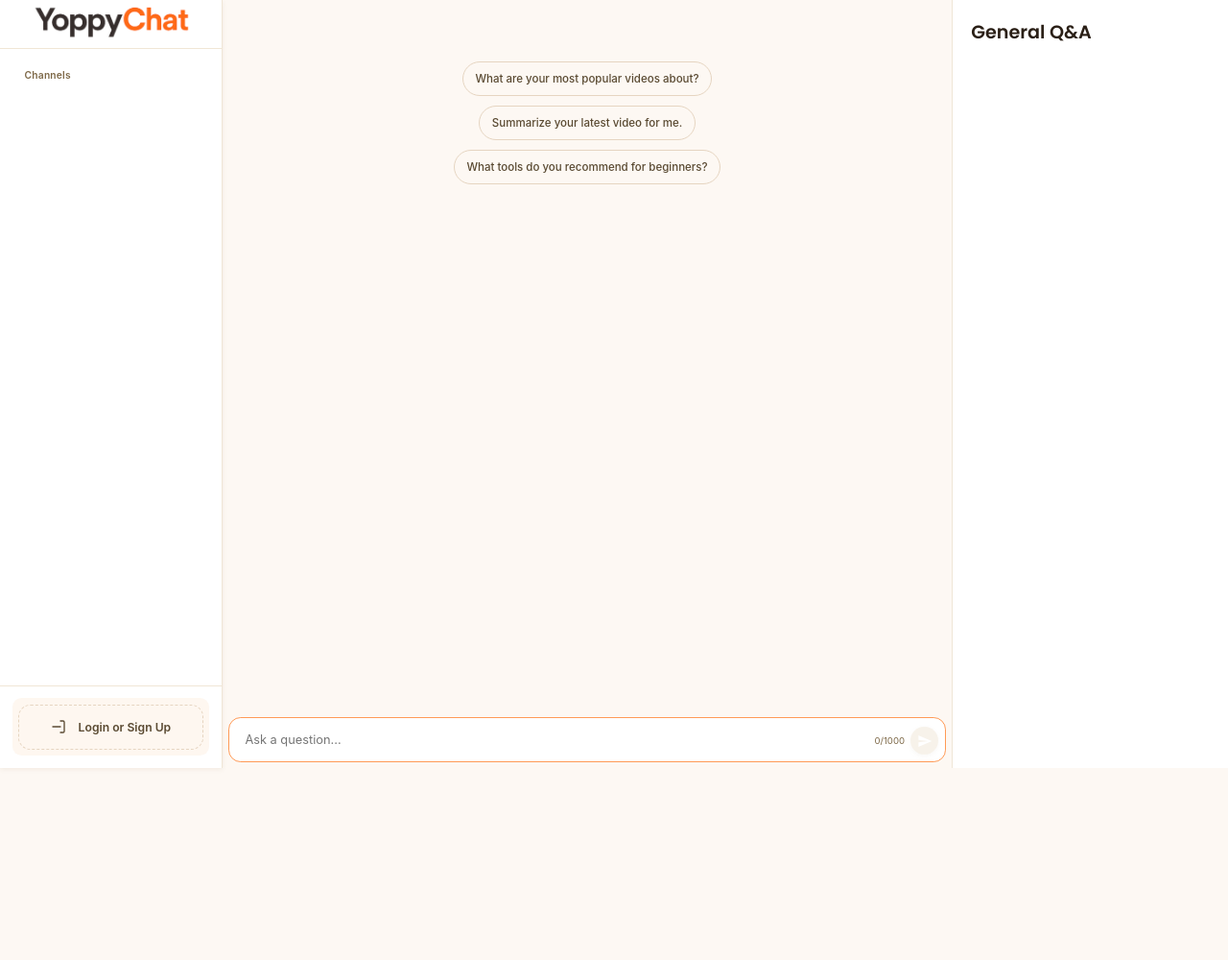
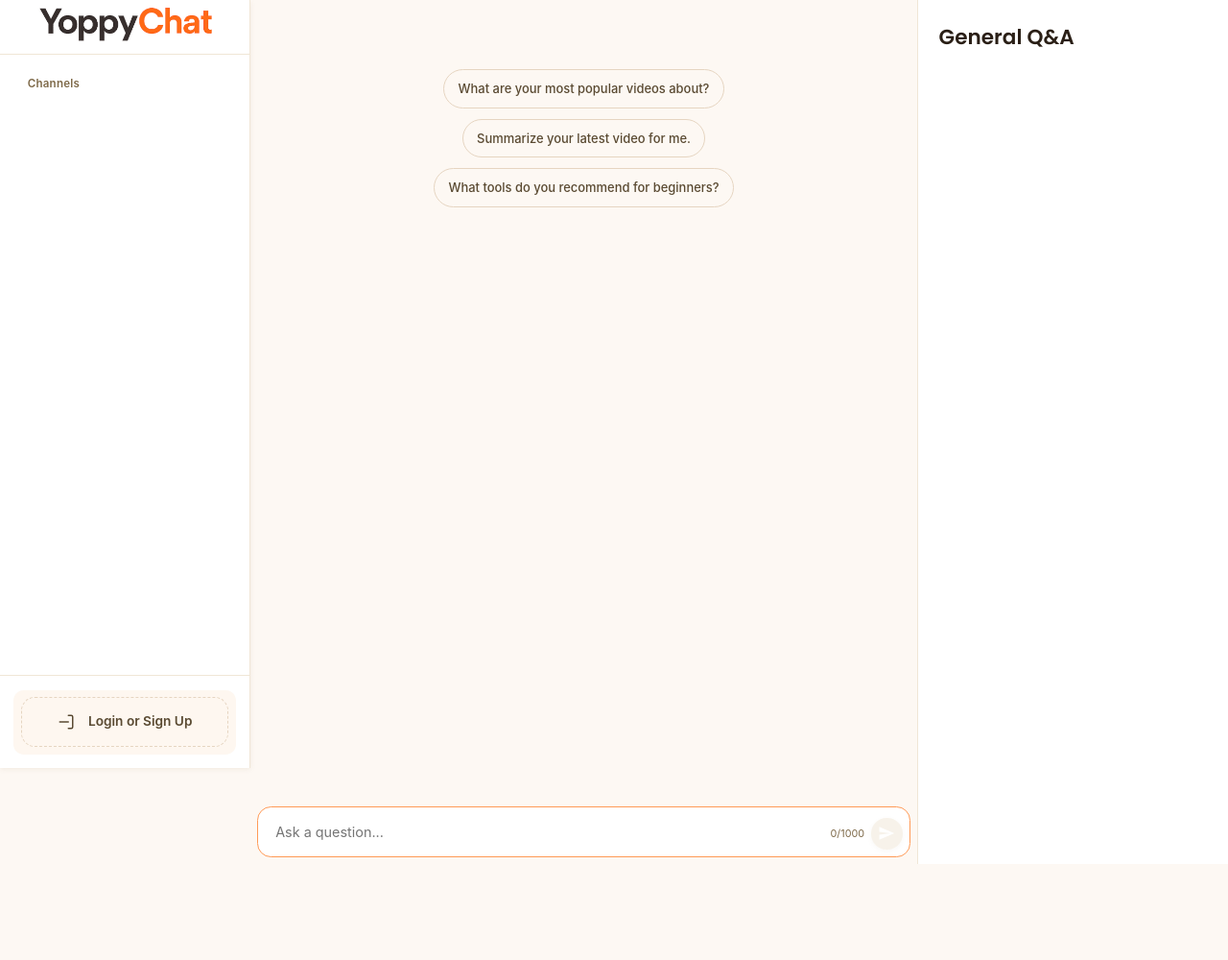
Before and after one commit to r3796739-sketch/t5, a Flask app: page /ask in a window 1280 px wide. Shown: the whole page at 96% size. Run offline with Flask 3, Linux system fonts and the light colour scheme; some libraries are stand-ins or nearby versions.

Commit message:
Update main-purged.css

```diff
--- a/static/css/main-purged.css
+++ b/static/css/main-purged.css
@@ -651,7 +651,7 @@ h4,
 @media (min-width: 769px) {
 
     body {
-        zoom: 0.8;
+        zoom: 0.9;
     }
 
     .channel-info-banner,
@@ -2060,4 +2060,5 @@ body {
     .channel-name {
         max-width: calc(100% - 50px);
     }
-}
+
+}
```
